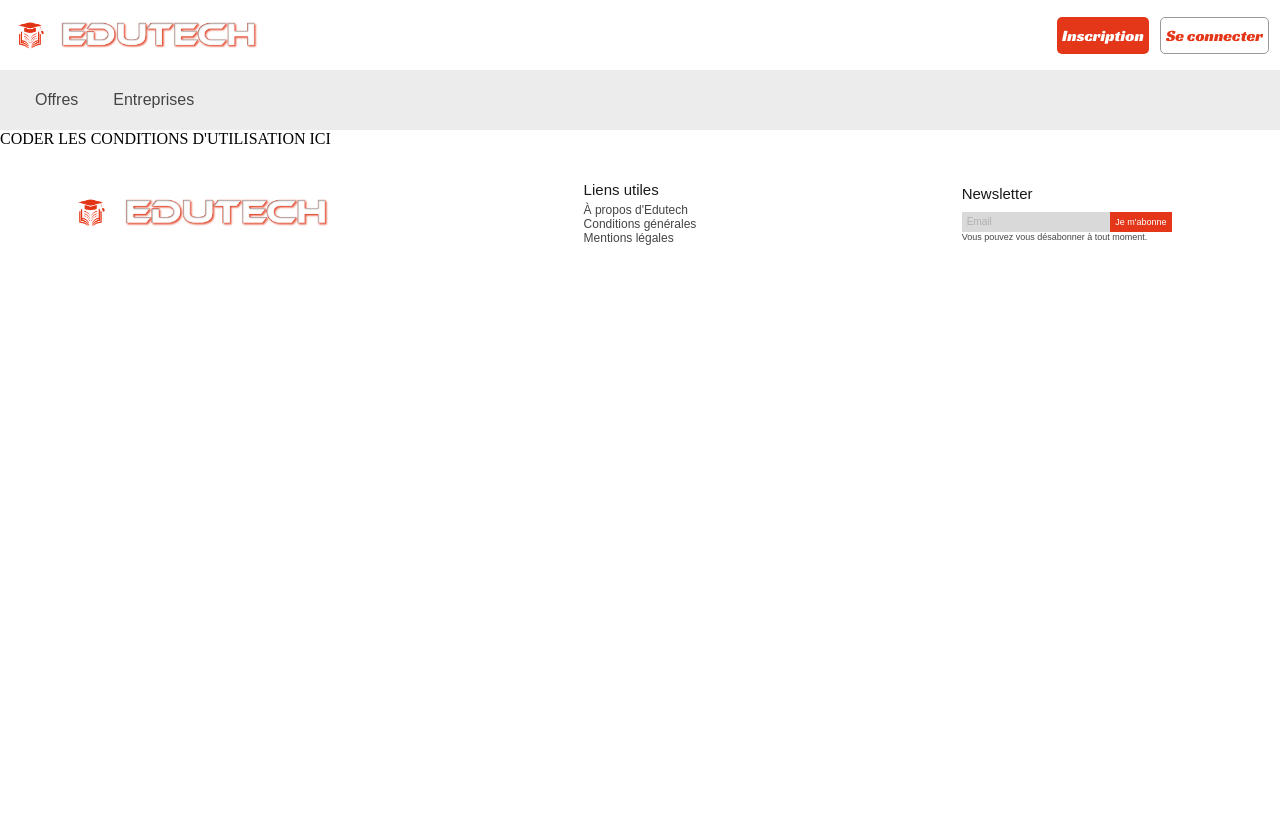
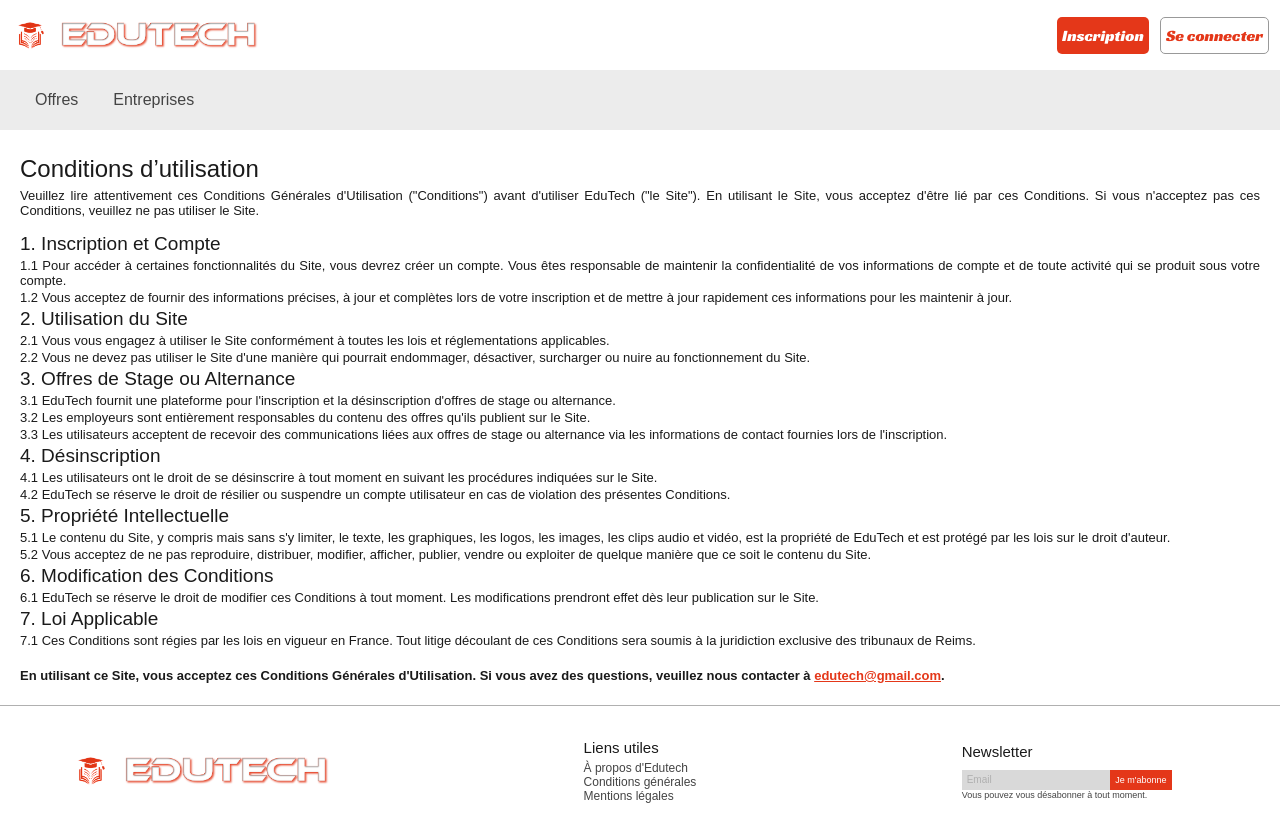
Before and after one commit to tom512000/sae4-01-front, a React (Vite) app: page /conditions in a window 1280 px wide. Before the commit the page ends 800 px from the top, so only its background shows below. Built offline with nearby package versions, Linux system fonts and the light colour scheme; no server answers; a web font is replaced by a local one.

Commit message:
Modification de la vue ConditionsView (ajout du composant Conditions)

```diff
--- a/src/views/ConditionsView.jsx
+++ b/src/views/ConditionsView.jsx
@@ -1,7 +1,8 @@
 import React from "react";
+import Conditions from "../components/Conditions/conditions";
 
 function ConditionsView() {
-  return <section>CODER LES CONDITIONS D'UTILISATION ICI</section>;
+  return <Conditions />;
 }
 
 export default ConditionsView;
```
